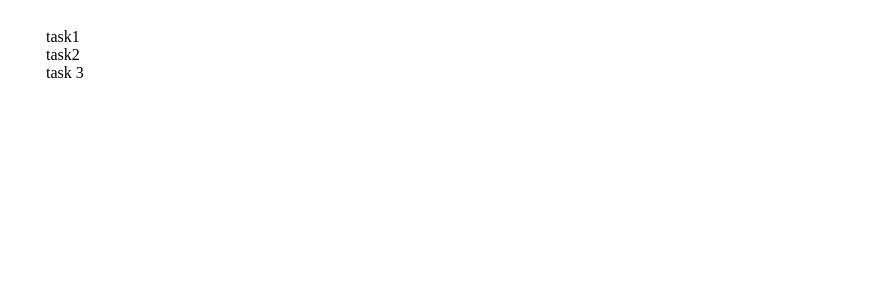
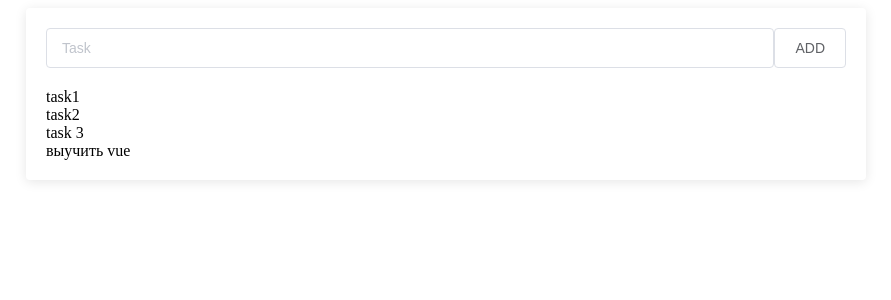
Before and after one commit to zh0rchik/testingRITG, a Vue app in the folder todo-list-app/: page / in a window 1280 px wide. Shown: the top 300 px of the page, without its empty margins (194-1085 px from the left). Built offline with nearby package versions, Linux system fonts and the light colour scheme; data requests are answered from the project's data file.

Commit message:
теперь можно добавлять задачи: добавлена строка ввода и добавление в список

```diff
--- a/todo-list-app/info.json
+++ b/todo-list-app/info.json
@@ -1,18 +1,23 @@
 {
   "tasks": [
     {
-      "id": 1,
+      "id": "1",
       "title": "task1",
       "completed": true
     },
     {
-      "id": 2,
+      "id": "2",
       "title": "task2",
       "completed": true
     },
     {
-      "id": 3,
+      "id": "3",
       "title": "task 3",
+      "completed": false
+    },
+    {
+      "id": "5c24",
+      "title": "выучить vue",
       "completed": false
     }
   ]
--- a/todo-list-app/src/components/Layout/Container.vue
+++ b/todo-list-app/src/components/Layout/Container.vue
@@ -16,5 +16,6 @@ export default {
   margin: 0 auto;
   padding: 20px;
   border-radius: 4px;
+  box-shadow: 0 2px 12px 0 rgba(0, 0, 0, 0.1);
 }
 </style>
--- a/todo-list-app/src/components/TaskList.vue
+++ b/todo-list-app/src/components/TaskList.vue
@@ -1,5 +1,21 @@
 <template>
   <div class="tasks">
+    <div class="task-input">
+      <!--поле ввода-->
+      <el-input
+          v-model="newTask"
+          placeholder="Task"
+      >
+
+      </el-input>
+
+      <!--кнопка-->
+      <el-button
+          @click="addTask"
+      >ADD</el-button>
+    </div>
+
+    <!--отображение списка-->
     <task-item
         v-for="task in tasks"
         :key="task.id"
@@ -20,7 +36,9 @@ export default {
   },
   setup() {
     const tasks = ref([]);
+    const newTask = ref('');
 
+    // Загрузка задач
     const fetchTasks = async () => {
       try{
         const response = await api.getTasks();
@@ -30,17 +48,41 @@ export default {
       }
     };
 
+    // Добавление задач
+    const addTask = async () => {
+      if (newTask.value.trim()){ // обрезает пробелы
+        try {
+          const task = {
+            title: newTask.value,
+            completed: false,
+          };
+
+          const response = await api.createTask(task);
+          tasks.value.push(response.data);
+          newTask.value = '';
+        } catch (error) {
+          console.error('Ошибка добавления: ',error);
+        }
+      }
+    };
+
     onMounted(() => {
       fetchTasks();
     });
 
     return {
       tasks,
+
+      newTask, // чтобы можно было вводить
+      addTask,
     }
   }
 }
 </script>
 
 <style scoped>
-
+.task-input {
+  display: flex;
+  margin-bottom: 20px;
+}
 </style>
--- a/todo-list-app/src/main.js
+++ b/todo-list-app/src/main.js
@@ -2,10 +2,13 @@ import Vue from 'vue'
 import App from './App.vue'
 
 import VueCompositionAPI from '@vue/composition-api';
+import ElementUI from 'element-ui';
+import 'element-ui/lib/theme-chalk/index.css';
 
 Vue.config.productionTip = false
 
 Vue.use(VueCompositionAPI);
+Vue.use(ElementUI); // для использования элементов
 
 new Vue({
   render: h => h(App),
--- a/todo-list-app/src/services/api.js
+++ b/todo-list-app/src/services/api.js
@@ -12,4 +12,8 @@ export default {
         console.log(apiClient.get('/tasks'));
         return apiClient.get('/tasks');
     },
+
+    createTask(task) {
+        return apiClient.post('/tasks', task);
+    },
 };
```
